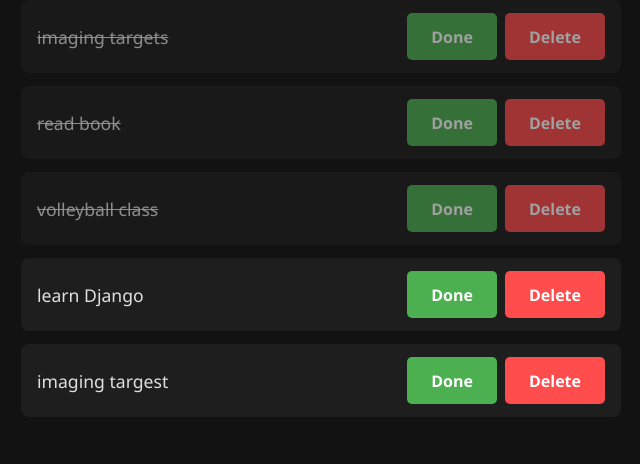
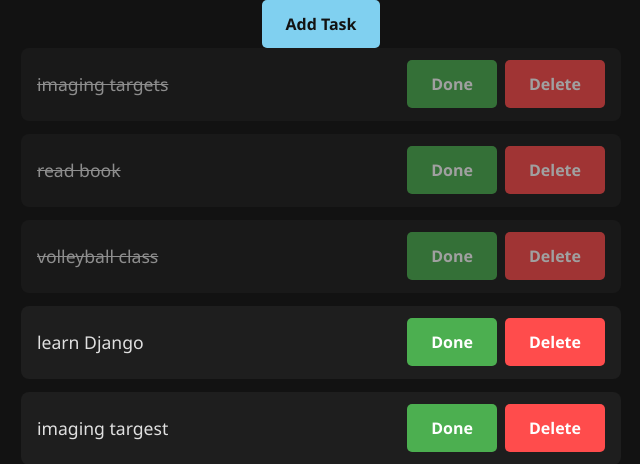
Before and after one commit to amirem1292/Todo, a Django app: page /todo/list/ in a window 1280 px wide. Shown: the top 464 px of the page, without its empty margins (319-959 px from the left). Run offline with Django 5.2, Linux system fonts and the light colour scheme; a user stored in the database is signed in; data comes from the database, SQL or seed files in the repository; both versions use the stored data as it was after the commit.

Commit message:
Revert "for delete"
This reverts commit 2b2435d95847d947addc3c61caefad40cdf0f3d5.

```diff
--- a/core/templates/todo/task_list.html
+++ b/core/templates/todo/task_list.html
@@ -6,6 +6,9 @@
 {% endblock %}
 
 {% block content %}
+    <div class="task-header">
+        <a href="{% url 'todo:task-create' %}" class="btn btn-add">Add Task</a> {# لینک افزودن تسک جدید #}
+    </div>
 
     <ul class="task-list">
     {% for task in tasks %}
--- a/core/todo/urls.py
+++ b/core/todo/urls.py
@@ -10,7 +10,7 @@ urlpatterns = [
     path('list/', views.TaskListView.as_view(), name='task-list'),
     path('create/', views.TaskCreateView.as_view(), name='task-create'),
     path('edit/<int:pk>/', views.TaskUpdateView.as_view(), name='task-update'),
-    path('delete/<int:pk>/', views.task_delete_view, name='task-delete'),
+    path('delete/<int:pk>/', views.TaskDeleteView.as_view(), name='task-delete'),
 
     # authentication
     path('login/', views.login_view, name='login'),
--- a/core/todo/views.py
+++ b/core/todo/views.py
@@ -2,7 +2,7 @@ from django.contrib.auth import logout
 from django.contrib.auth.mixins import LoginRequiredMixin
 from django.shortcuts import render, redirect
 from django.urls import reverse_lazy
-from django.views.generic import ListView, CreateView, UpdateView, DeleteView, FormView
+from django.views.generic import ListView, CreateView, UpdateView, DeleteView
 from .models import *
 from .forms import *
 from django.contrib.auth.mixins import LoginRequiredMixin
@@ -36,10 +36,14 @@ class TaskUpdateView(LoginRequiredMixin, UpdateView):
     template_name = 'todo/task_update.html'
 
 # delete tasks
-def task_delete_view(request, pk):
-    task = Task.objects.get(pk=pk)
-    task.delete()
-    return redirect('todo:task-list')
+class TaskDeleteView(LoginRequiredMixin, DeleteView):
+    model = Task
+    success_url = reverse_lazy('todo:task-list')
+    # show the name of task
+    def get_context_data(self, **kwargs):
+        context = super(TaskDeleteView, self).get_context_data(**kwargs)
+        context['task'] = Task.objects.get(pk=self.kwargs['pk'])
+        return context
 # there was a problem with accounts urls so, I used fbv
 # login view
 def login_view(request):
```
Also changed, not shown: core/db.sqlite3.
